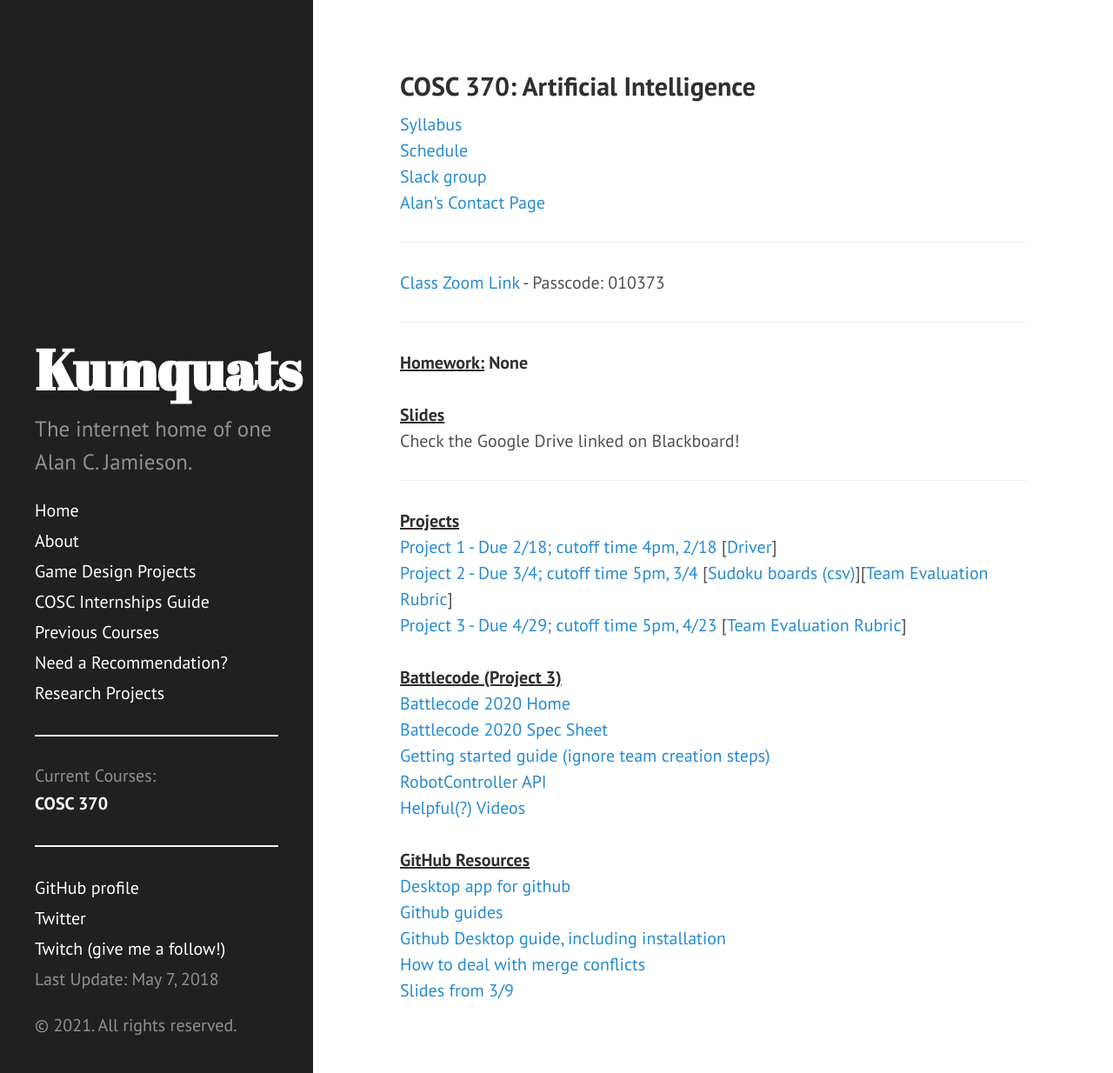
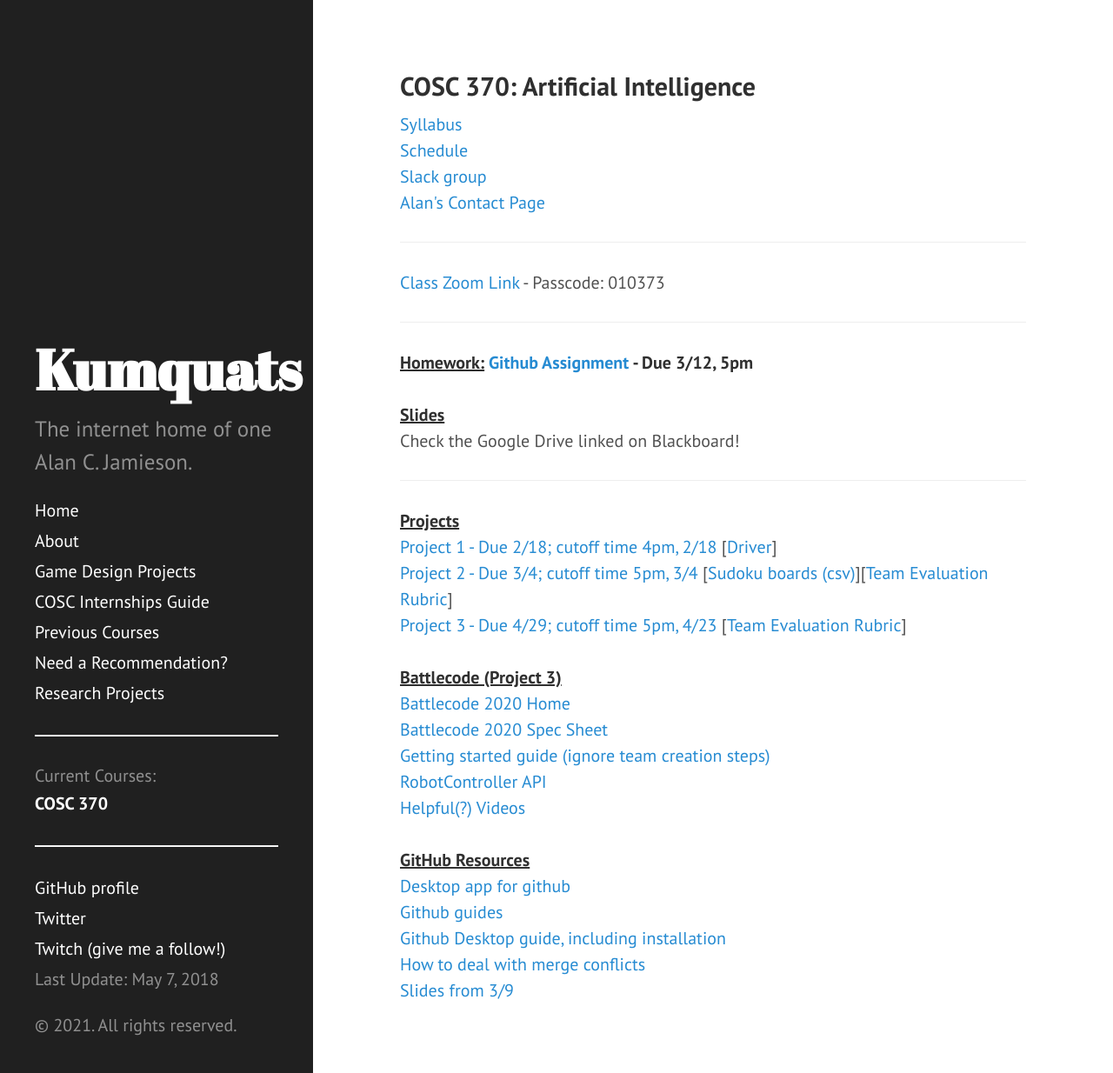
Before and after one commit to ripark/ripark.github.io, a Jekyll site: the page built from s21/cosc370.html, in a window 1280 px wide and 1234 px high. Shown: the whole window at 87% size. Built offline with Jekyll 4.4.1, drawn with Linux system fonts in a browser that asks for light colours; Markdown is read by kramdown in place of the engine named in the settings.

Commit message:
Update cosc370.html

```diff
--- a/s21/cosc370.html
+++ b/s21/cosc370.html
@@ -15,7 +15,7 @@ shorttitle: "COSC 370"
 <hr>
 <a href="https://www.google.com/url?q=https://smcm.zoom.us/j/91347149390&sa=D&source=calendar&ust=1610836410892000&usg=AOvVaw0xcZZVQtNl4YckSuFByTUx">Class Zoom Link</a> - Passcode: 010373<br>
 <hr>
-<strong><u>Homework:</u> None </strong>
+<strong><u>Homework:</u> <a href="https://ripark.github.io/s21/GithubEx.pdf">Github Assignment</a> - Due 3/12, 5pm </strong>
 <br>
 <br>
 <strong><u>Slides</strong></u>
```
